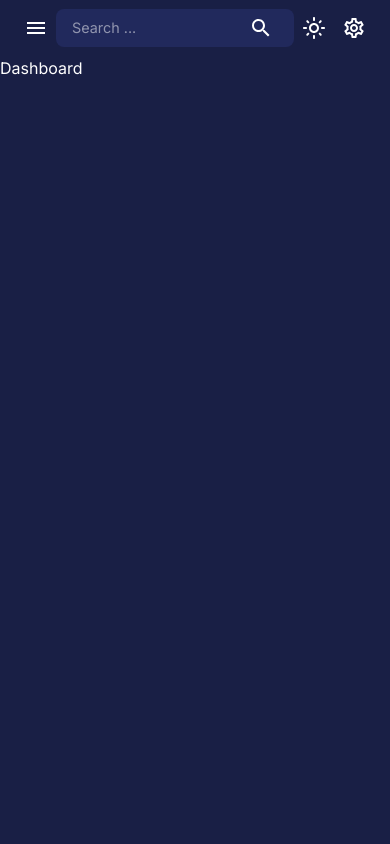
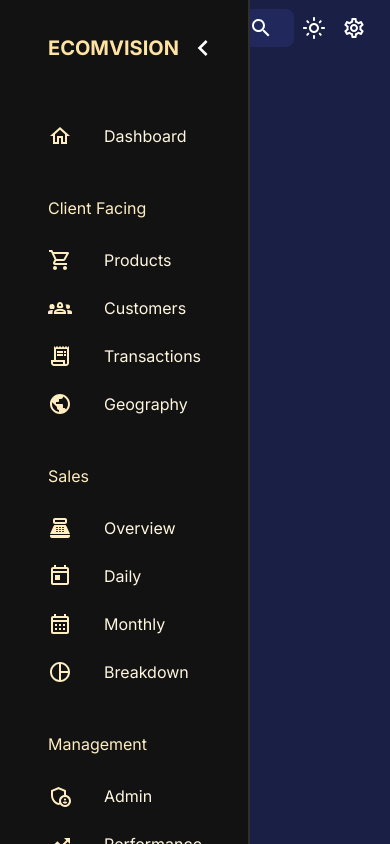
Before and after one commit to anshkush92/admin-dashboard-mern, a React (Create React App) app in the folder client/: page / in a window 390 px wide. Built offline with nearby package versions, Linux system fonts and the light colour scheme.

Commit message:
Added the toggling feature for the sidebar, also created the sidebar for both mobile and desktop view

```diff
--- a/client/src/App.js
+++ b/client/src/App.js
@@ -11,7 +11,7 @@
 function App() {
   // Gets the current mode state from the redux store
   const { mode } = useSelector((state) => state.toggleMode);
-  // console.log("🚀 ~ file: App.js:8 ~ App ~ mode", mode);
+  // // console.log("🚀 ~ file: App.js:8 ~ App ~ mode", mode);
 
   const theme = createTheme(themeSettings(mode));
 
--- a/client/src/app/store.js
+++ b/client/src/app/store.js
@@ -1,10 +1,12 @@
 import { configureStore } from "@reduxjs/toolkit";
 
-import toggleMode from "../features/ToggleMode/ToggleMode.slice";
+import toggleMode from "../features/Toggle/ToggleMode.slice";
+import toggleSidebar from "../features/Toggle/ToggleSidebar.slice";
 
 const store = configureStore({
   reducer: {
     toggleMode,
+    toggleSidebar,
   },
 });
 
--- a/client/src/components/Layout/Layout.jsx
+++ b/client/src/components/Layout/Layout.jsx
@@ -1,16 +1,31 @@
 import React, { useState } from "react";
 import { Outlet } from "react-router-dom";
-import { Box } from "@mui/material";
+import { Box, useMediaQuery } from "@mui/material";
 import { useSelector } from "react-redux";
 
 import Navbar from "../Navbar/Navbar";
+import Sidebar from "../Sidebar/Sidebar";
 
 const Layout = () => {
   // Learn use case of <Outlet /> (Very Good) https://www.youtube.com/watch?v=dkKlhaeGO7E
+
+  // Gives true if the screen is greater than 600px otherwise false
+  const isNonMobile = useMediaQuery("(min-width: 600px)");
+
   return (
-    <Box sx={{ width: "100%", height: "100%" }}>
-      <Navbar />
-      <Outlet />
+    <Box
+      sx={{
+        display: `${isNonMobile ? "flex" : "block"}`,
+        width: "100%",
+        height: "100%",
+      }}
+    >
+      <Sidebar isNonMobile={isNonMobile} drawerWidth="250px" />
+
+      <Box>
+        <Navbar />
+        <Outlet />
+      </Box>
     </Box>
   );
 };
--- a/client/src/components/Navbar/Navbar.jsx
+++ b/client/src/components/Navbar/Navbar.jsx
@@ -17,7 +17,8 @@
   ArrowDropDownOutlined,
 } from "@mui/icons-material";
 
-import { toggleMode } from "../../features/ToggleMode/ToggleMode.slice";
+import { toggleMode } from "../../features/Toggle/ToggleMode.slice";
+import { toggleSidebar } from "../../features/Toggle/ToggleSidebar.slice";
 import FlexBetween from "../Common/FlexBetween";
 
 const Navbar = () => {
@@ -31,7 +32,7 @@
       <Toolbar sx={{ justifyContent: "space-between" }}>
         {/* LEFT SIDE */}
         <FlexBetween>
-          <IconButton onClick={() => console.log("SideBar open / close")}>
+          <IconButton onClick={() => dispatch(toggleSidebar())}>
             <MenuIcon />
           </IconButton>
           <FlexBetween
--- /dev/null
+++ b/client/src/components/Sidebar/Sidebar.jsx
@@ -0,0 +1,158 @@
+import { useEffect, useState } from "react";
+import { useLocation, useNavigate } from "react-router-dom";
+import { useSelector, useDispatch } from "react-redux";
+
+import {
+  Box,
+  Divider,
+  Drawer,
+  IconButton,
+  List,
+  ListItem,
+  ListItemButton,
+  ListItemIcon,
+  ListItemText,
+  Typography,
+  useTheme,
+} from "@mui/material";
+
+import {
+  SettingsOutlined,
+  ChevronLeft,
+  ChevronRightOutlined,
+  HomeOutlined,
+  ShoppingCartOutlined,
+  Groups2Outlined,
+  ReceiptLongOutlined,
+  PublicOutlined,
+  PointOfSaleOutlined,
+  TodayOutlined,
+  CalendarMonthOutlined,
+  AdminPanelSettingsOutlined,
+  TrendingUpOutlined,
+  PieChartOutlined,
+} from "@mui/icons-material";
+
+import FlexBetween from "../Common/FlexBetween";
+import { toggleSidebar } from "../../features/Toggle/ToggleSidebar.slice";
+import navItems from "../../data/navItems";
+
+const Sidebar = ({ drawerWidth, isNonMobile }) => {
+  const [activePage, setActivePage] = useState("");
+  console.log("🚀 ~ file: Sidebar.jsx:42 ~ Sidebar ~ activePage", activePage);
+
+  const { isSidebarOpen } = useSelector((state) => state.toggleSidebar);
+  console.log("🚀 ~ file: Sidebar.jsx:39 ~ navItems", navItems);
+
+  // Very Good use of useLocation() hook ---> https://www.youtube.com/watch?v=GlP2yASKjLM
+  // To get the page on which we are currently
+  const { pathname } = useLocation();
+
+  const theme = useTheme();
+  const navigate = useNavigate();
+  const dispatch = useDispatch();
+
+  const handleListItemClick = (text) => {
+    navigate(`/${text}`);
+    setActivePage(text);
+  };
+
+  useEffect(() => {
+    // To set the page on which we are currently
+    setActivePage(pathname.substring(1));
+  }, [pathname]);
+
+  return (
+    isSidebarOpen && (
+      <Box component="nav">
+        <Drawer
+          open={isSidebarOpen}
+          onClose={() => dispatch(toggleSidebar())}
+          variant="persistent"
+          anchor="left"
+          sx={{
+            width: drawerWidth,
+            "& .MuiDrawer-paper": {
+              color: theme.palette.secondary[200],
+              backgrounDColor: theme.palette.background.alt,
+              boxSizing: "border-box",
+              borderWidth: isNonMobile ? 0 : "2px",
+              width: drawerWidth,
+            },
+          }}
+        >
+          <Box width="100%">
+            <Box sx={{ margin: "1.5rem 2rem 2rem 3rem" }}>
+              <FlexBetween sx={{ color: theme.palette.secondary.main }}>
+                <Box
+                  sx={{ display: "flex", alignItems: "center", gap: "0.5rem" }}
+                >
+                  <Typography variant="h4" fontWeight="bold">
+                    ECOMVISION
+                  </Typography>
+                </Box>
+                {!isNonMobile && (
+                  <IconButton onClick={() => dispatch(toggleSidebar())}>
+                    <ChevronLeft sx={{ fontSize: "2rem" }} />
+                  </IconButton>
+                )}
+              </FlexBetween>
+            </Box>
+            <List>
+              {navItems.map(({ text, icon }, index) => {
+                if (icon === null) {
+                  return (
+                    <Typography
+                      key={text}
+                      sx={{ margin: "2.25rem 0 1rem 3rem" }}
+                    >
+                      {text}
+                    </Typography>
+                  );
+                }
+
+                const lcText = text.toLowerCase();
+
+                return (
+                  <ListItem key={text} disablePadding>
+                    <ListItemButton
+                      onClick={() => handleListItemClick(lcText)}
+                      sx={{
+                        backgroundColor:
+                          activePage === lcText
+                            ? theme.palette.secondary[300]
+                            : "transparent",
+                        color:
+                          activePage === lcText
+                            ? theme.palette.primary[600]
+                            : theme.palette.secondary[100],
+                      }}
+                    >
+                      <ListItemIcon
+                        sx={{
+                          ml: "2rem",
+                          color:
+                            activePage === lcText
+                              ? theme.palette.primary[600]
+                              : theme.palette.secondary[200],
+                        }}
+                      >
+                        {icon}
+                      </ListItemIcon>
+                      <ListItemText primary={text} />
+                      {activePage === lcText && (
+                        <ChevronRightOutlined sx={{ ml: "auto" }} />
+                      )}
+                    </ListItemButton>
+                  </ListItem>
+                );
+              })}
+            </List>
+          </Box>
+        </Drawer>
+      </Box>
+    )
+  );
+};
+
+export default Sidebar;
--- /dev/null
+++ b/client/src/data/navItems.js
@@ -0,0 +1,74 @@
+import {
+  HomeOutlined,
+  ShoppingCartOutlined,
+  Groups2Outlined,
+  ReceiptLongOutlined,
+  PublicOutlined,
+  PointOfSaleOutlined,
+  TodayOutlined,
+  CalendarMonthOutlined,
+  AdminPanelSettingsOutlined,
+  TrendingUpOutlined,
+  PieChartOutlined,
+} from "@mui/icons-material";
+
+const navItems = [
+  {
+    text: "Dashboard",
+    icon: <HomeOutlined />,
+  },
+  {
+    text: "Client Facing",
+    icon: null,
+  },
+  {
+    text: "Products",
+    icon: <ShoppingCartOutlined />,
+  },
+  {
+    text: "Customers",
+    icon: <Groups2Outlined />,
+  },
+  {
+    text: "Transactions",
+    icon: <ReceiptLongOutlined />,
+  },
+  {
+    text: "Geography",
+    icon: <PublicOutlined />,
+  },
+  {
+    text: "Sales",
+    icon: null,
+  },
+  {
+    text: "Overview",
+    icon: <PointOfSaleOutlined />,
+  },
+  {
+    text: "Daily",
+    icon: <TodayOutlined />,
+  },
+  {
+    text: "Monthly",
+    icon: <CalendarMonthOutlined />,
+  },
+  {
+    text: "Breakdown",
+    icon: <PieChartOutlined />,
+  },
+  {
+    text: "Management",
+    icon: null,
+  },
+  {
+    text: "Admin",
+    icon: <AdminPanelSettingsOutlined />,
+  },
+  {
+    text: "Performance",
+    icon: <TrendingUpOutlined />,
+  },
+];
+
+export default navItems;
--- /dev/null
+++ b/client/src/features/Toggle/ToggleSidebar.slice.js
@@ -0,0 +1,19 @@
+import { createSlice } from "@reduxjs/toolkit";
+
+const initialState = {
+  isSidebarOpen: true,
+};
+
+const toggleSidebarSlice = createSlice({
+  name: "toggleSidebar",
+  initialState,
+  reducers: {
+    toggleSidebar: (state) => {
+      state.isSidebarOpen = !state.isSidebarOpen;
+    },
+  },
+});
+
+export const { toggleSidebar } = toggleSidebarSlice.actions;
+
+export default toggleSidebarSlice.reducer;
```
Also changed, not shown: client/src/features/Toggle/ToggleMode.slice.js (renamed from client/src/features/ToggleMode/ToggleMode.slice.js), 1 other file (tests, documents, lock files or other folders).
